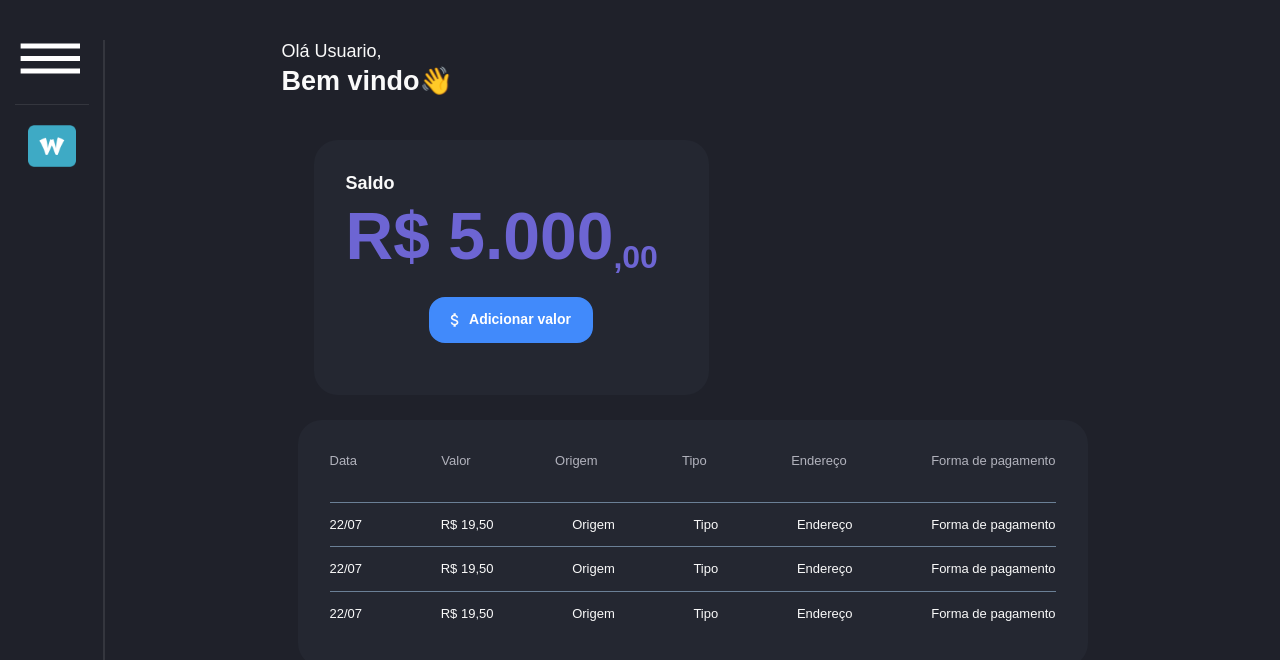
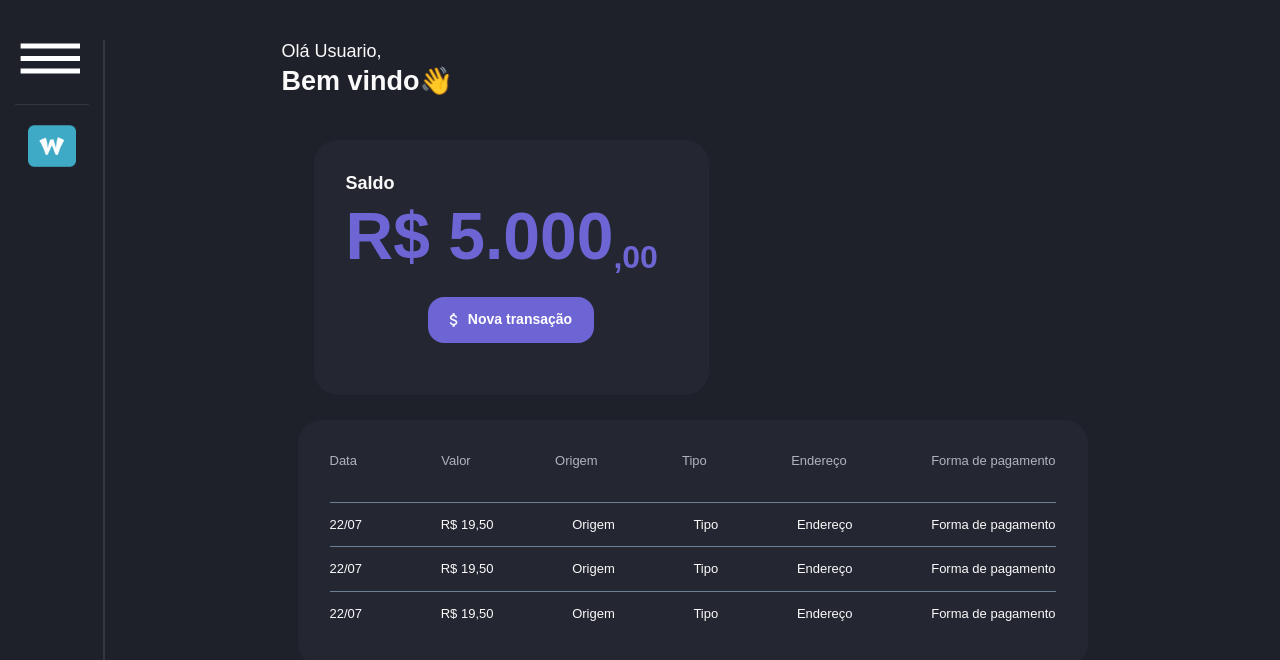
Before and after one commit to rafamenemont/projeto-integrador-2, a React (Create React App) app: page /dashboard in a window 1280 px wide. Shown: the top 660 px of the page. Built offline with nearby package versions, Linux system fonts and the light colour scheme.

Commit message:
Fix: Remoção de active desnecessário

```diff
--- a/src/views/Dashboard/Dashboard.tsx
+++ b/src/views/Dashboard/Dashboard.tsx
@@ -47,7 +47,7 @@ const Dashboard = () => {
             <BalanceTitle>R$ {balance.toLocaleString('pt-br')}
               <div> ,00</div>
             </BalanceTitle>
-            <ActionButton><SButton text="Adicionar valor" onClick={() => setDisplayModal(true)} active><IconReceive /></SButton> </ActionButton>
+            <ActionButton><SButton text="Nova transação" onClick={() => setDisplayModal(true)}><IconReceive /></SButton> </ActionButton>
 
           </Container>
           <ContainerTable>
```
